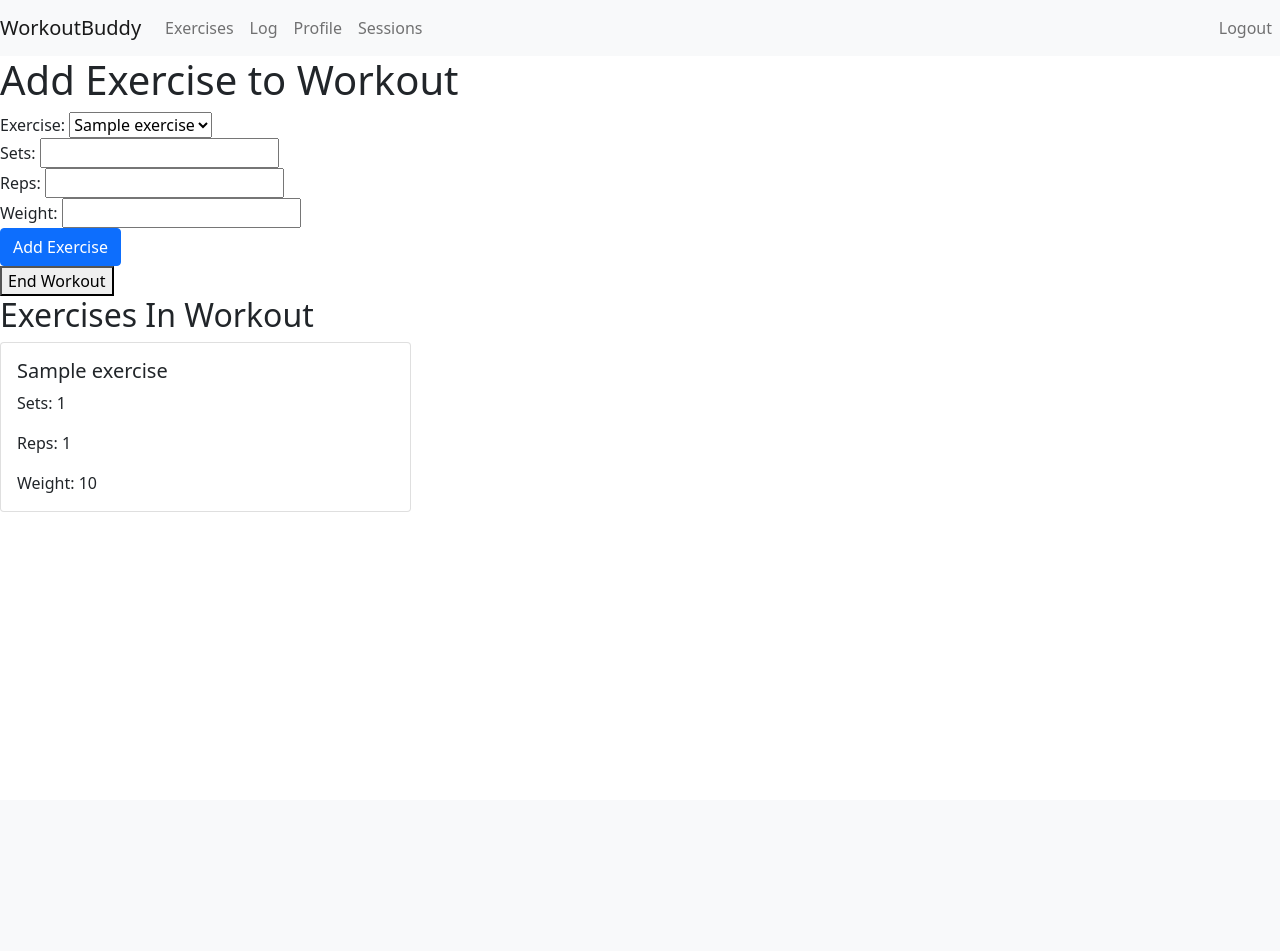
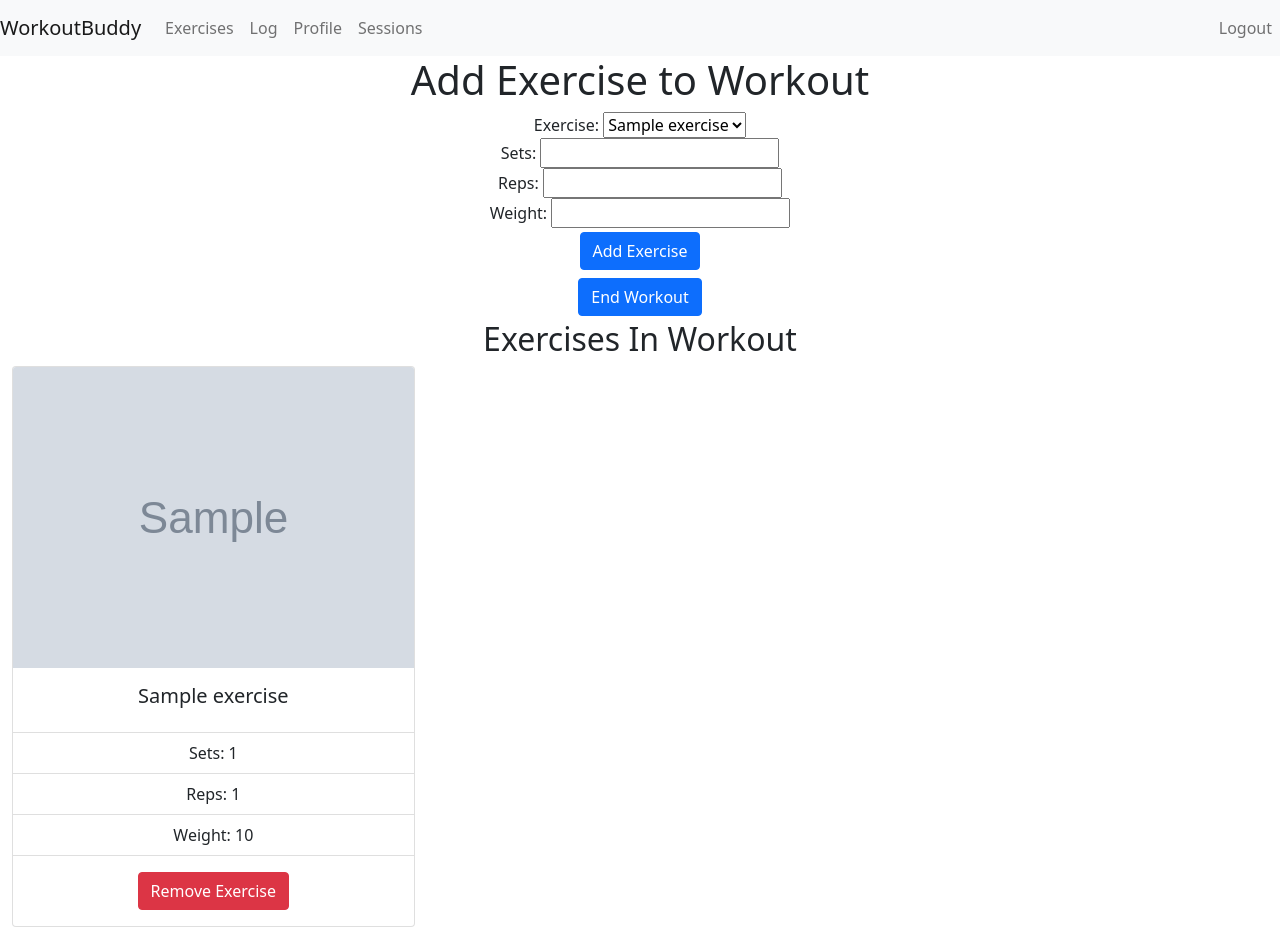
Before and after one commit to qrlandry/WorkoutBuddy, a Django app: page /add_workout_exercises/1/ in a window 1280 px wide. Before the commit the page ends 512 px from the top, so only its background shows below. Run offline with Django 4.2, Linux system fonts and the light colour scheme; a user stored in the database is signed in; tables that the repository leaves empty hold one stand-in row (values such as "Sample post"); grey boxes marked "Sample" are stand-in pictures; some libraries are stand-ins or nearby versions.

Commit message:
styled exercise details

```diff
--- a/fullstack/templates/add_workout_exercise.html
+++ b/fullstack/templates/add_workout_exercise.html
@@ -1,6 +1,6 @@
 {% extends 'main.html' %}
-
 {% block content %}
+<div class="text-center">
   <h1>Add Exercise to Workout</h1>
   <form method="POST">
     {% csrf_token %}
@@ -14,47 +14,58 @@
     </div>
     <div class="form-group">
       <label for="sets">Sets:</label>
-      <input type="number" id="sets" name="sets" required>
+      <input type="number" id="sets" name="sets" required />
     </div>
     <div class="form-group">
       <label for="reps">Reps:</label>
-      <input type="number" id="reps" name="reps" required>
+      <input type="number" id="reps" name="reps" required />
     </div>
     <div class="form-group">
       <label for="weight">Weight:</label>
-      <input type="number" id="weight" name="weight" required>
+      <input type="number" id="weight" name="weight" required />
     </div>
-    <button type="submit" class="btn btn-primary">Add Exercise</button>
+    <button type="submit" class="btn btn-primary my-1">Add Exercise</button>
   </form>
 
   <form method="POST" action="{% url 'log_end' workout_id=workout.id %}">
     {% csrf_token %}
-    <input type="hidden" name="completion_date" value="{{ date.today }}">
-    <button type="submit">End Workout</button>
+    <input type="hidden" name="completion_date" value="{{ date.today }}" />
+    <button class="btn btn-primary my-1" type="submit">End Workout</button>
   </form>
 
   <h2>Exercises In Workout</h2>
 
-  {% if workout_exercises %}
-    <div class="row row-cols-1 row-cols-md-3 g-4">
-      {% for exercise in workout_exercises %}
-        <div class="col">
-          <div class="card h-100">
+  <div class="row mx-auto">
+    {% if workout_exercises %} {% for exercise in workout_exercises %}
+    <div class="col-sm-4 mb-4">
+      <div class="card">
+        <img
+          class="card-img-top"
+          src="{{exercise.exercise.photo_url}}"
+          alt="Card image cap"
+        />
         <div class="card-body">
           <h5 class="card-title">{{ exercise.exercise.name }}</h5>
+        </div>
         {% for detail in exercise.workout_exercise_details.all %}
-              <p class="card-text">Sets: {{ detail.sets }}</p>
-              <p class="card-text">Reps: {{ detail.reps }}</p>
-              <p class="card-text">Weight: {{ detail.weight }}</p>
+        <ul class="list-group list-group-flush">
+          <li class="list-group-item">Sets: {{ detail.sets }}</li>
+          <li class="list-group-item">Reps: {{ detail.reps }}</li>
+          <li class="list-group-item">Weight: {{ detail.weight }}</li>
+        </ul>
+        <div class="card-body">
+          <form method="POST" action="{% url 'add_workout' workout.id %}">
+            {% csrf_token %}
+            <input type="hidden" name="remove_exercise" value="{{ workout_exercise.id }}">
+            <button type="submit" class="btn btn-danger">Remove Exercise</button>
+        </form>
         {% endfor %}
-              </form>
         </div>
       </div>
     </div>
-      {% endfor %}
-    </div>
-  {% else %}
+    {% endfor %} {% else %}
     <p>No exercises added to this workout.</p>
     {% endif %}
-
+  </div>
+</div>
   {% endblock %}
--- a/fullstack/templates/register.html
+++ /dev/null
@@ -1,6 +0,0 @@
-{% extends 'main.html' %}
-
-{% block content %}
-<h1> Register Template </h1>
-
-{% endblock content %}
--- a/fullstack/workoutbuddy_api/urls.py
+++ b/fullstack/workoutbuddy_api/urls.py
@@ -20,7 +20,6 @@ urlpatterns = [
     path('log/', views.log, name='log'),
     path('log_start/', views.log_start, name='log_start'),
     path('add_workout_exercises/<int:workout_id>/', views.add_exercise, name='add_workout'),
-    # path('delete-workout-exercise/<int:workout_id>/<int:exercise_id>/', views.delete_workout_exercise, name='delete_workout_exercise'),
     path('log_end/<int:workout_id>/', views.log_end, name='log_end'),
     path('edit_profile/', views.edit_profile, name='edit_user_profile'),
     path('profile/', views.profile, name='user_profile'),
--- a/fullstack/workoutbuddy_api/views.py
+++ b/fullstack/workoutbuddy_api/views.py
@@ -207,6 +207,14 @@ def add_exercise(request, workout_id):
 
         return redirect('add_workout', workout_id=workout_id)
 
+    elif request.method == 'POST' and 'remove_exercise' in request.POST:
+        workout_exercise_id = request.POST.get('remove_exercise')
+        workout_exercise = WorkoutExercise.objects.get(id=workout_exercise_id)
+        workout_exercise.delete()
+        return redirect('add_workout', workout_id=workout_id)
+
+
+
     context = {
         'workout': workout,
         'exercises': exercises,
```
Also changed, not shown: fullstack/templates/exercise_details.html (+26 -13 lines), fullstack/templates/log.html (+12 -5 lines). Lines whose indentation alone changed are shown as unchanged.
